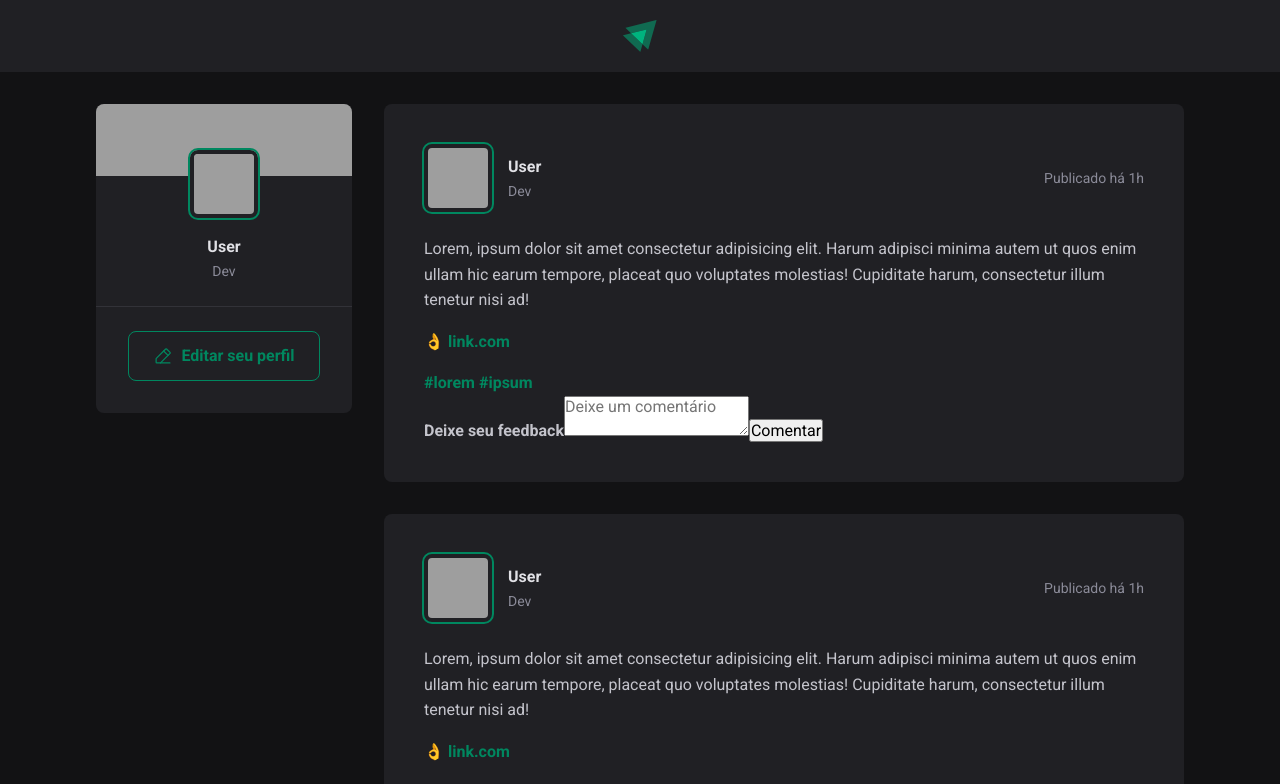
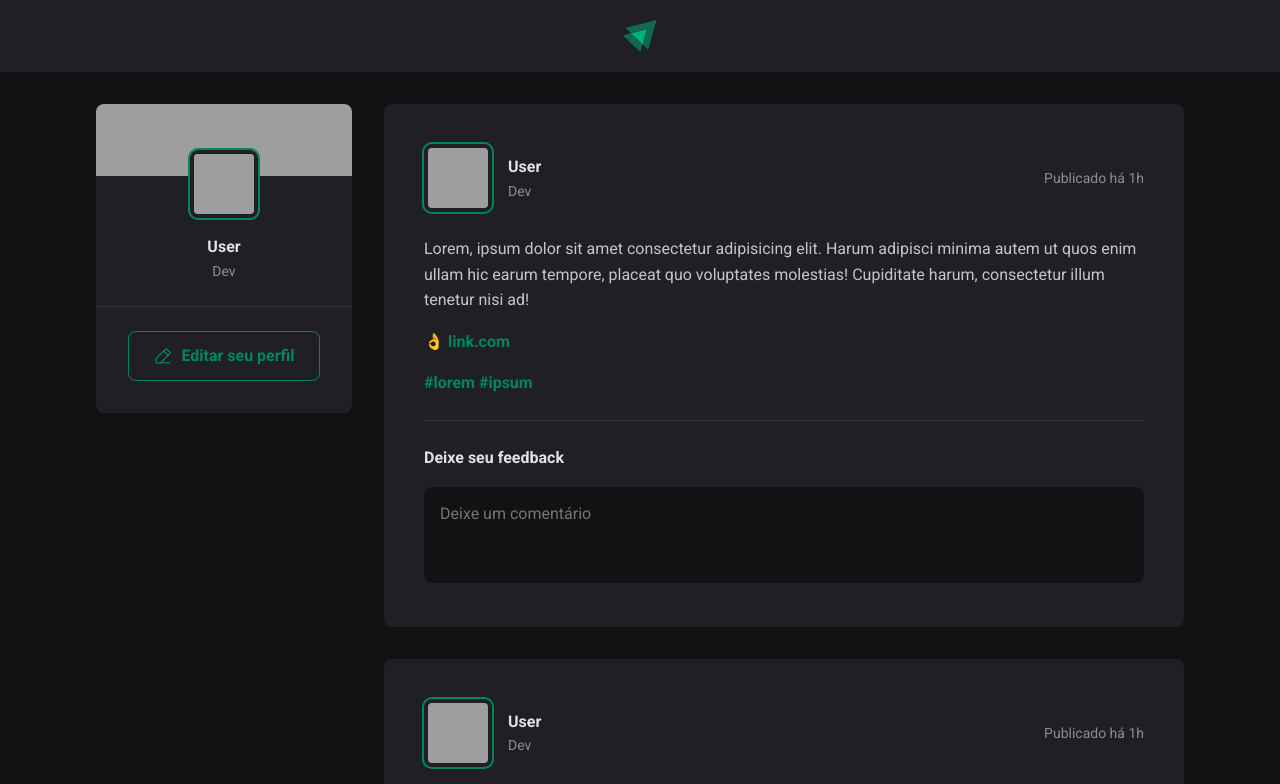
Before and after one commit to hakuunabatata/ignite-feed, a React (Vite) app: page / in a window 1280 px wide. Shown: the top 784 px of the page. Built offline with nearby package versions, Linux system fonts and the light colour scheme; grey boxes are pictures that could not be loaded.

Commit message:
style commentForm

```diff
--- a/src/components/Post.module.css
+++ b/src/components/Post.module.css
@@ -69,3 +69,54 @@
   color: var(--gray-400);
   line-height: 1.6;
 }
+
+.commentForm {
+  width: 100%;
+  margin-top: 1.5rem;
+  padding-top: 1.5rem;
+  border-top: 1px solid var(--gray-600);
+}
+
+.commentForm > strong {
+  line-height: 1.6;
+  color: var(--gray-100);
+}
+
+.commentForm textarea {
+  width: 100%;
+  background: var(--gray-900);
+  border: 0;
+  resize: none;
+  height: 6rem;
+  padding: 1rem;
+  border-radius: 8px;
+  color: var(--gray-100);
+  line-height: 1.4;
+  margin-top: 1rem;
+}
+
+.commentForm footer {
+  visibility: hidden;
+  max-height: 0;
+}
+
+.commentForm:focus-within footer {
+  visibility: visible;
+  max-height: none;
+}
+
+.commentForm button[type="submit"] {
+  padding: 1rem 1.5rem;
+  margin-top: 1rem;
+  border-radius: 8px;
+  border: 0;
+  background: var(--green-500);
+  color: var(--white);
+  font-weight: bold;
+  cursor: pointer;
+  transition: background-color 0.1s;
+}
+
+.commentForm button[type="submit"]:hover {
+  background: var(--green-300);
+}
--- a/src/components/Post.tsx
+++ b/src/components/Post.tsx
@@ -36,7 +36,9 @@
 
       <textarea placeholder="Deixe um comentário" />
 
-      <button type="submit">Comentar</button>
+      <footer>
+        <button type="submit">Publicar</button>
+      </footer>
     </form>
   </article>
 );
--- a/src/global.css
+++ b/src/global.css
@@ -10,6 +10,11 @@
 
   --green-500: #00875f;
   --green-300: #00b37e;
+}
+
+:focus {
+  outline: transparent;
+  box-shadow: 0 0 0 2px var(--green-500);
 }
 
 * {
```
